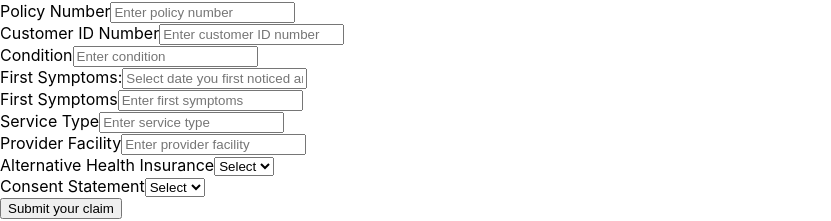
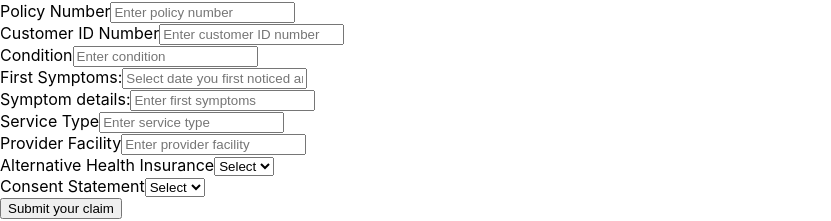
Before and after one commit to oliverEddy/claims-form, a React (Create React App) app in the folder client/: page / in a window 1280 px wide. Shown: the part 300-521 px from the top of the page, without its empty margins (0-831 px from the left). Built offline with nearby package versions, Linux system fonts and the light colour scheme.

Commit message:
fixes bug of first symptoms and date of first symptoms

```diff
--- a/client/src/components/InputForm.js
+++ b/client/src/components/InputForm.js
@@ -83,7 +83,7 @@ const description = {
 
 
         <div className="form-group">
-          <label for="firstSymptoms">First Symptoms</label>
+          <label for="firstSymptoms">Symptom details:</label>
           <input type="text" className="form-control" id="firstSymptoms" placeholder="Enter first symptoms" onChange={(e) => setSymptomDetails(e.target.value)}/>
         </div>
 
```
